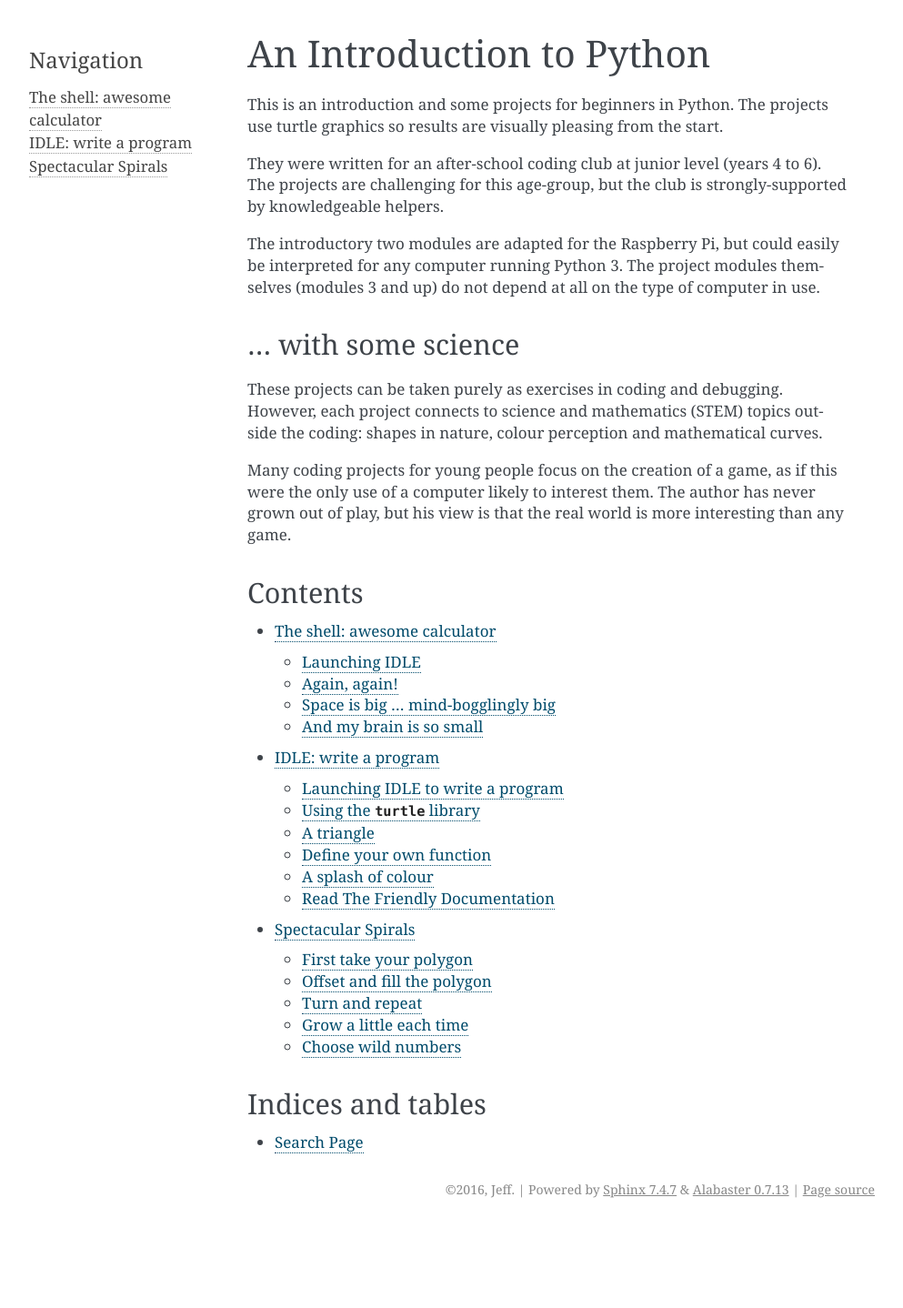
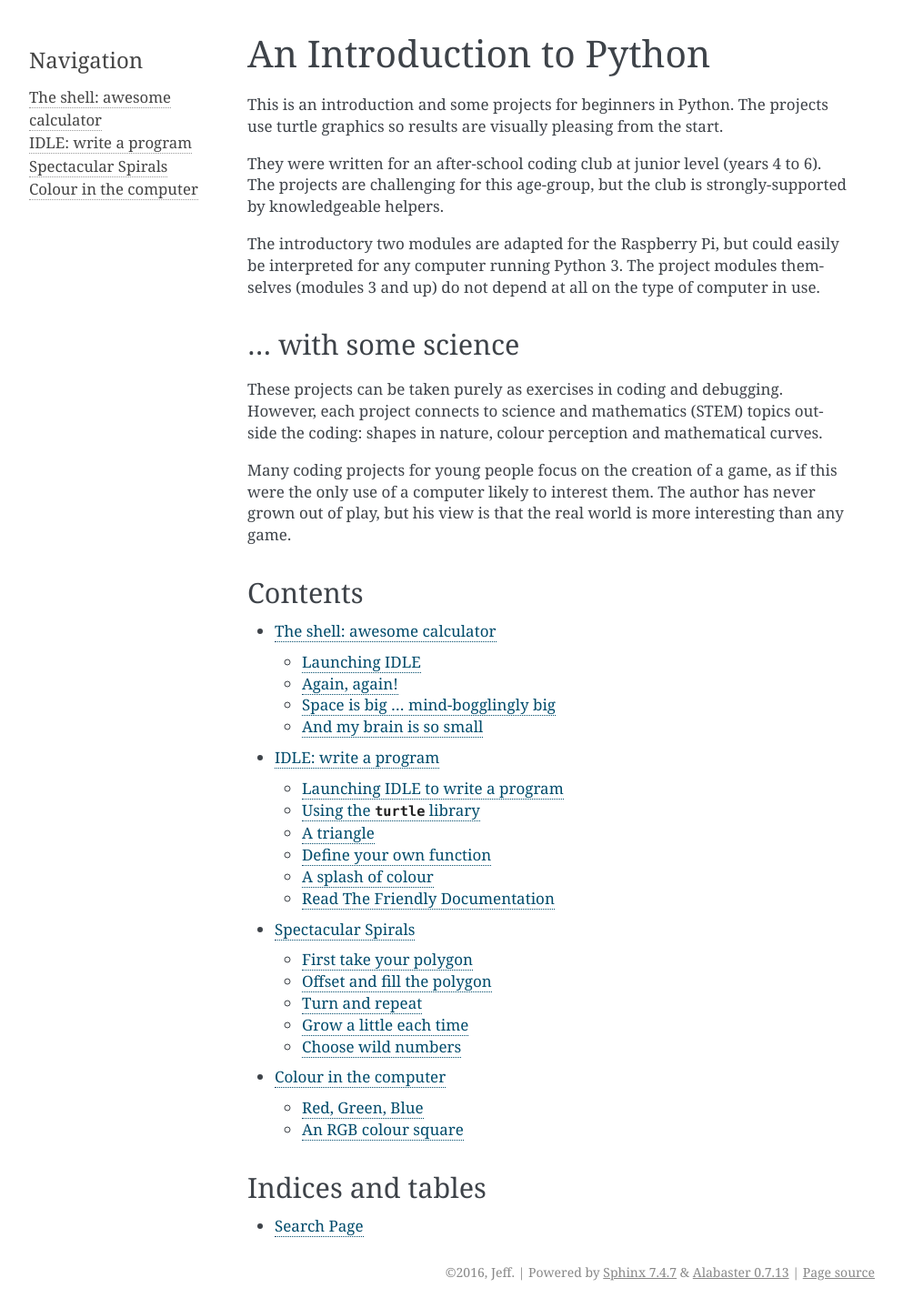
Before and after one commit to jeff5/python-with-science, a Sphinx documentation site: the page built from doc/source/index.rst, in a window 1280 px wide. Shown: the whole page at 91% size, without its empty margins (148-1141 px from the left). Built offline with Sphinx 7.4.7, drawn with Linux system fonts in a browser that asks for light colours; before the commit the page ends 1347 px from its top, so only the background shows below that; some of the changed lines change nothing that is shown.

Commit message:
Add a project on RGB colours.

```diff
--- /dev/null
+++ b/doc/source/colour_square/colour_square.rst
@@ -0,0 +1,213 @@
+.. First Steps in Python using RPi - RGB Colour Square
+
+Colour in the computer
+######################
+
+This project explores how colour is represented as numbers in a computer,
+by showing the colours you can mix on your screen,
+from the basic red, green and blue that a monitor can produce.
+It assumes you know about for-loops and functions.
+It introduces the idea of tuples to represent colour.
+
+
+Red, Green, Blue
+****************
+
+Start the project by making an empty file ``rgb.py``.
+Right-click and open it with IDLE.
+Type in the editor:
+
+.. code-block:: python
+
+   # Explore RGB colour
+   from turtle import *
+
+   def square(a, c):
+       fillcolor(c)
+       begin_fill()
+       for i in range(4):
+           forward(a)
+           left(90)
+       end_fill()
+
+Save and run this file. Then in the shell type::
+
+   >>> square(50, "lime green")
+
+You should get a filled square of size 50.
+
+.. image:: square1.png
+
+.. sidebar:: RGB colour in web pages
+
+   On web pages,
+   in HTML and CSS,
+   you can use similar names to the ones in the ``turtle`` module.
+   (Just remove the spaces.)
+
+   .. image:: css.png
+      :align: center
+
+   You can also use the notation ``rgb(20%, 80%, 20%)``
+   (that's lime green again).
+   This is the method most like the tuples that ``turtle`` uses.
+
+   .. image:: css2.png
+      :align: center
+
+   You will most often see colours written in hexadecimal.
+   "lime green" is ``#50CD50``.
+   Python ``turtle`` can understand these hexadecimal colours too,
+   but humans shouldn't have to.
+
+This command,
+and the code in most other projects in this set,
+select colours by name.
+It is difficult to know what names you can use,
+or what they mean.
+(Look up "X11 colour names" in Wikipedia
+if you care about the difference between
+"light goldenrod" and "papaya whip".)
+
+Run the program again, just to clear the screen, and type::
+
+   >>> square(50, (.2, .8, .2) )
+
+You should get exactly the same filled square as before.
+
+In the ``turtle`` module,
+the names for colours are turned into 3 numbers,
+that can be written in like this ``(r, g, b)``.
+This is called a ``tuple`` in Python.
+A ``tuple`` is a lot like a list,
+except that you can't change what's in it.
+
+The numbers in a colour ``tuple`` have to be between zero and one.
+They represent the amount or red, green and blue in the colour,
+in that order.
+``(1,0,0)`` is red,
+``(0,1,0)`` is green,
+``(0,0,1)`` is blue,
+and ``(0,0,0)`` is black.
+Every other colour is a mixture of some kind.
+We call this the "RGB model".
+Try a few mixtures::
+
+   >>> square(50, (.5, 0, 0))
+   >>> square(50, (.5, .7, 0))
+   >>> square(50, (.5, .3, 0))
+   >>> square(50, (.5, .3, .6))
+
+Remember, you don't have to type all this:
+pull down the previous line with up-arrow and the enter key,
+then change the parts that should be different.
+
+
+An RGB colour square
+********************
+
+.. sidebar:: Red + green = yellow?!
+
+   .. image:: rg_square.png
+      :align: center
+      :scale: 50%
+
+   The design you get from ``rg_square(200)``
+   mixes green and red light in different amounts,
+   and the amount of blue is zero.
+   Was it a surprise to find yellow at the top right?
+
+   Take a close look at this on your screen.
+   You'll see only green and red dots.
+   Stand back and yellow is what your brain sees.
+   There *is* such a thing as *real, yellow light*,
+   that has a wavelength between red and green.
+   Light waves from a yellow LED
+   or the older kind of streetlamp
+   are 590 billionths of a metre long.
+
+   Your eyes have red, green and blue sensors,
+   but they're not very precise.
+   Real yellow light is between red and green,
+   and excites the sensors about equally.
+   So that's all the computer has to do
+   to make you see yellow.
+
+   There are infinitely more colours in real life
+   than human eyes can see, or your monitor produce.
+
+Let's write a program to experiment some more with RGB colours.
+
+We need a program that will step though colour combinations,
+and show each of them to us.
+Because there are three colours, this is a little messy,
+but for two colours we can make a grid of little squares.
+**Add** this function,
+and short program,
+to your code:
+
+.. code-block:: python
+   :emphasize-lines: 6, 11
+
+   def rg_square(a, blue=0, N=10):
+       # N+1 little squares wide so ...
+       a = a/(N+1)
+       start = position()
+       for i in range(N+1):
+           green = i/N
+           # Go to start of row i
+           setposition( start + (0,i*a) )
+           for j in range(N+1):
+               # Draw square j on row i
+               red = j/N
+               c = (red, green, blue)
+               square(a, c)
+               forward(a)
+       setposition(start)
+
+   # Program
+   hideturtle()
+   penup()
+   speed("fastest")
+
+   rg_square(200)
+
+There are two loops in ``rg_square``,
+one inside the other.
+The inner one draws a row of squares with increasing amounts of red.
+The outer one chooses increasing amounts of green in each row.
+Save and run.
+You should see 121 different combinations of red and green.
+
+Finally, let's experiment with adding blue.
+**Add** this function to your code:
+
+.. code-block:: python
+
+   from time import sleep
+
+   def rgb_cube(a, N=10):
+       for b in range(N):
+           blue = (b+1)/N
+           rg_square(a, blue, N)
+           sleep(1)
+           update()
+
+**Change** your program to call the new function instead of ``rg_square``:
+
+.. code-block:: python
+
+   # Program
+   hideturtle()
+   penup()
+   bgcolor((0,0,0))
+   tracer(0)
+
+   rgb_cube(200)
+
+This begins with the same red-green square as before,
+then it adds more and more blue (in 10 steps).
+You can think of these as layers of a cube that has red-green on the bottom,
+and increasing amounts of blue as you go higher.
+What you see at the end is the top of the cube.
+Just for fun, try bigger values of ``N``.
--- a/doc/source/index.rst
+++ b/doc/source/index.rst
@@ -42,6 +42,7 @@
    shell/shell
    program/program
    spiral/spiral
+   colour_square/colour_square
 
 
 .. Generated but not sure I need them
```
Also changed, not shown: doc/source/colour_square/css.png (added), doc/source/colour_square/css2.png (added), doc/source/colour_square/rg_square.png (added), doc/source/colour_square/square1.png (added).
